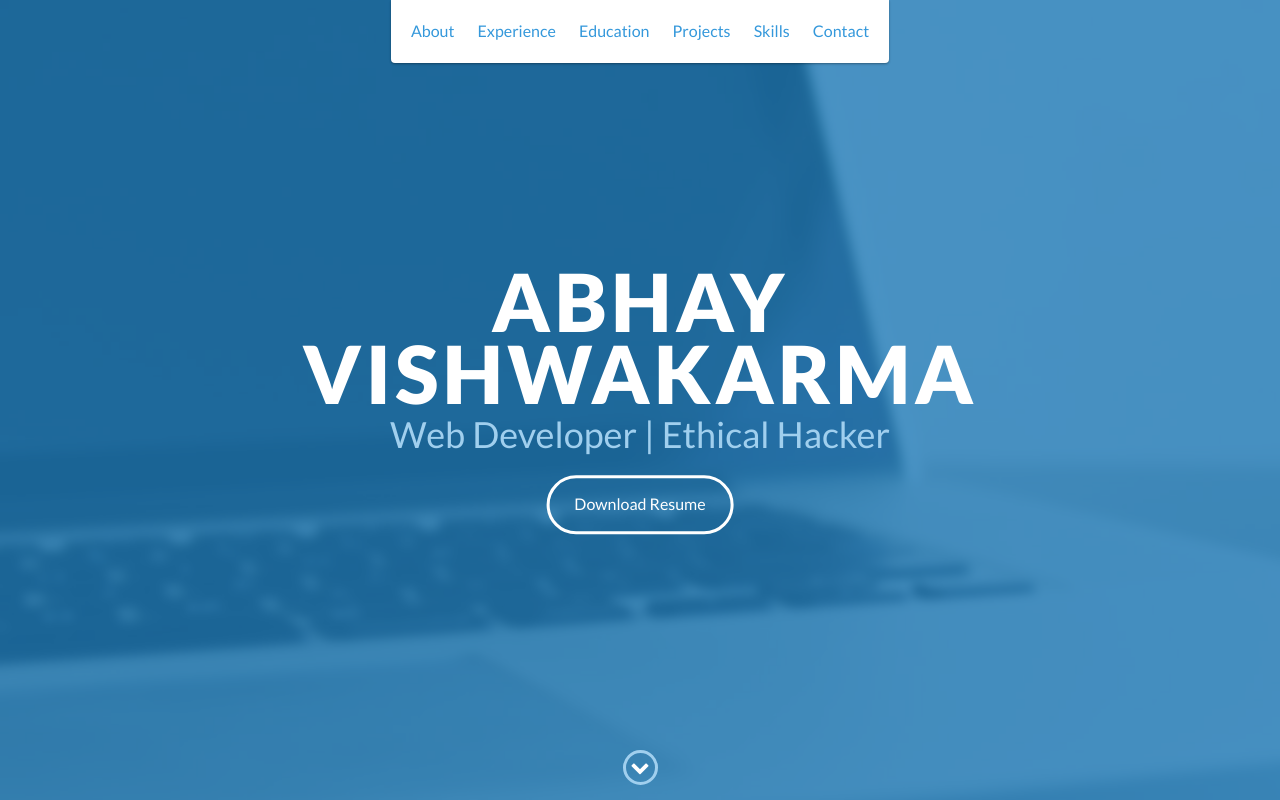
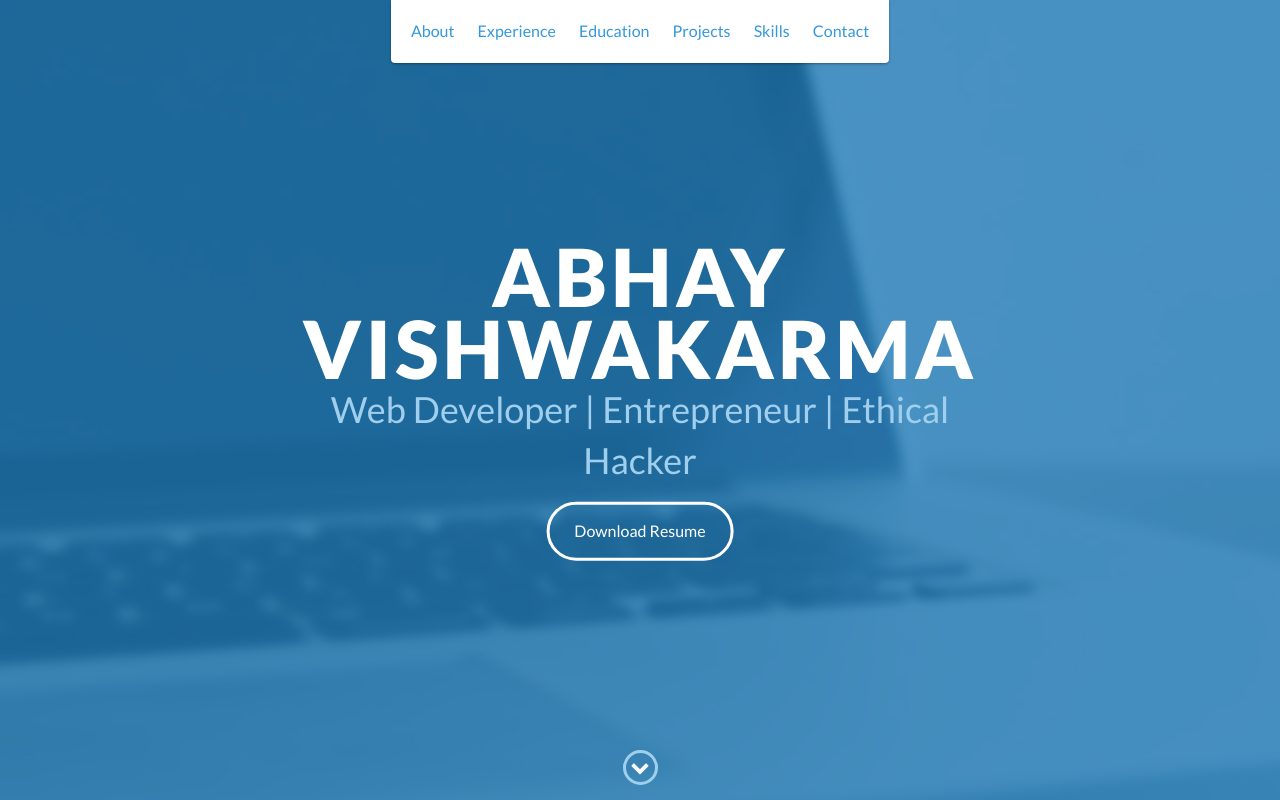
Before and after one commit to abhayofc/abhayofc.github.io, a website: page index.html in a window 1280 px wide. Shown: the top 800 px of the page. Drawn offline with nearby package versions, Linux system fonts and the light colour scheme.

Commit message:
Update index.html

```diff
--- a/index.html
+++ b/index.html
@@ -5,7 +5,7 @@
     <meta charset="utf-8">
     <meta http-equiv="X-UA-Compatible" content="IE=edge">
     <meta name="viewport" content="width=device-width, initial-scale=1">
-    <title>My Portfolio</title>
+    <title>Abhay Vishwakarma - Entrepreneur</title>
 	<link rel="shortcut icon" href="favicon.ico" type="image/x-icon">
 	<link rel="icon" href="favicon.ico" type="image/x-icon">
     <link href="https://fonts.googleapis.com/css?family=Lato:300,400,700,900" rel="stylesheet">
@@ -49,7 +49,7 @@
     <div id="lead">
         <div id="lead-content">
             <h1>Abhay Vishwakarma</h1>
-            <h2>Web Developer | Ethical Hacker</h2>
+            <h2>Web Developer | Entrepreneur | Ethical Hacker</h2>
             <a href="#" class="btn-rounded-white">Download Resume</a>
         </div>
         <!-- End #lead-content -->
```
